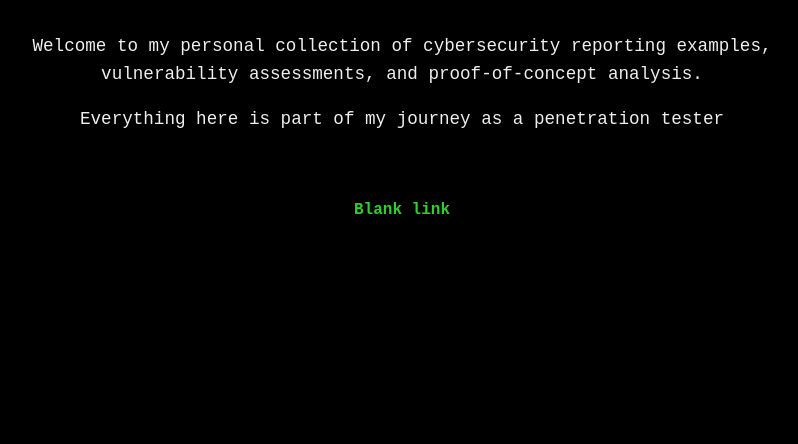
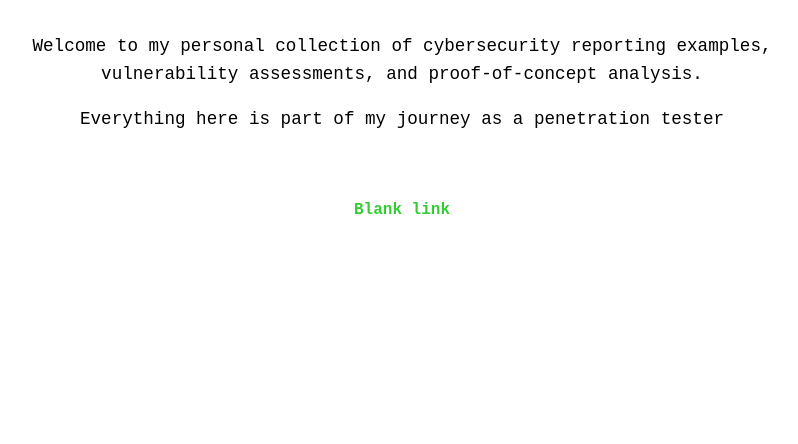
Before and after one commit to iangdonohue/IanGDonohue, a plain HTML site: page reports/index.html in a window 1280 px wide. Shown: the part 356-800 px from the top of the page, without its empty margins (238-1036 px from the left). Drawn offline with Linux system fonts and the light colour scheme.

Commit message:
Update index.html

```diff
--- a/reports/index.html
+++ b/reports/index.html
@@ -8,8 +8,8 @@
     body {
       margin: 0;
       padding: 0;
-      background-color: #000;
-      color: #eee;
+      background-color: #fffff;
+      color: #000;
       font-family: 'Courier New', monospace;
       display: flex;
       flex-direction: column;
```
